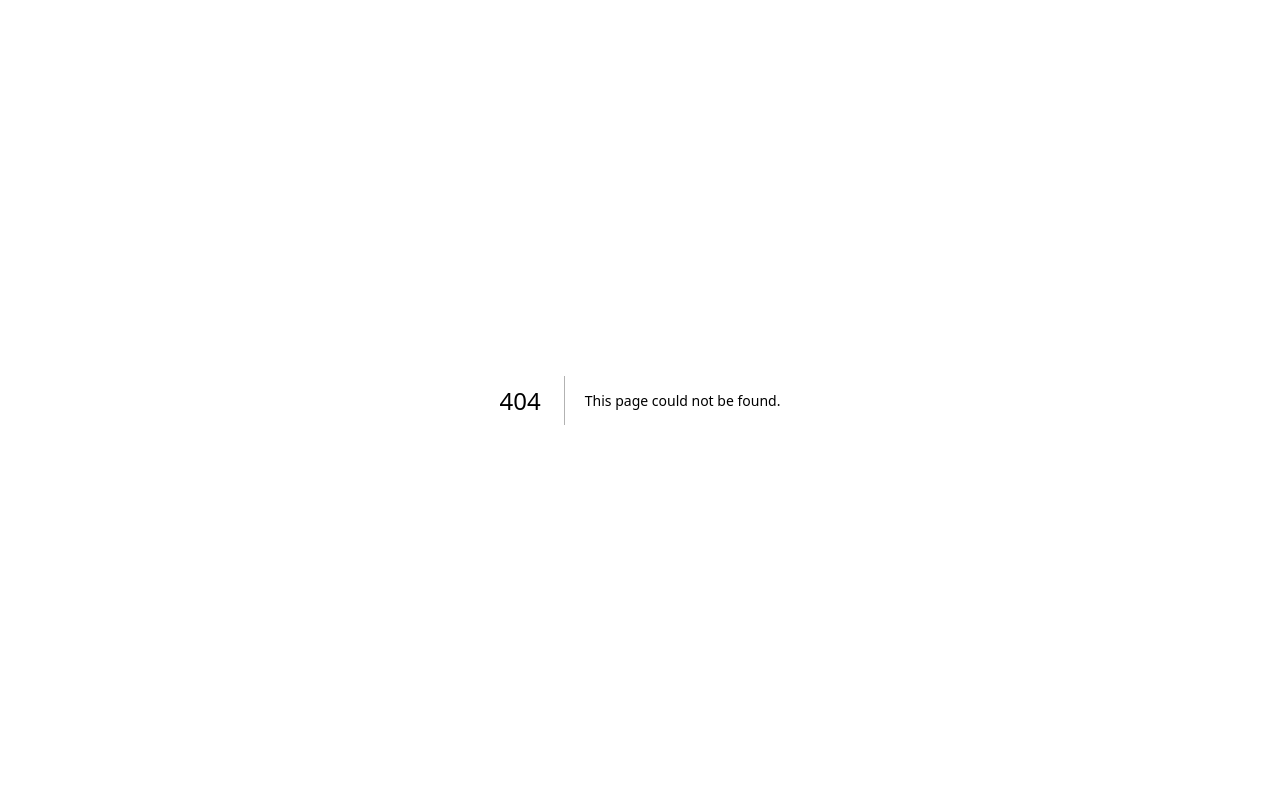
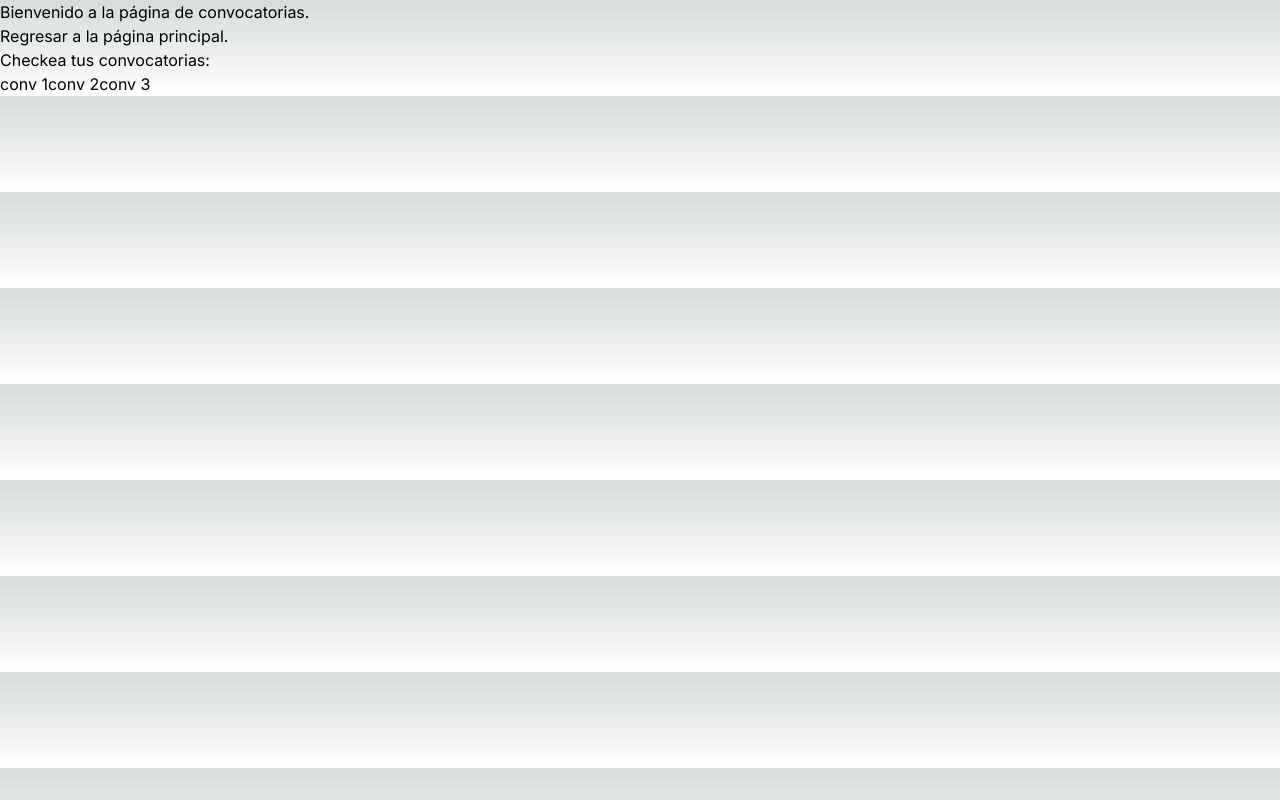
Before and after one commit to camunozv/oriun-frontend, a Next.js app: page /convocatorias in a window 1280 px wide. Before the commit this address had no page. Built offline with nearby package versions, Linux system fonts and the light colour scheme.

Commit message:
2. Routing first overview

```diff
--- a/app/about/page.jsx
+++ /dev/null
@@ -1,9 +0,0 @@
-import React from "react";
-
-export default function AboutPage() {
-  return (
-    <main>
-      <h1>Fuck the police</h1>
-    </main>
-  );
-}
--- a/app/blog/[lambda]/page.jsx
+++ /dev/null
@@ -1,11 +0,0 @@
-import React from 'react'
-
-function PostsPage() {
-  return (
-    <main>
-        <h1>Welcome to the posts page</h1>
-    </main>
-  )
-}
-
-export default PostsPage
--- a/app/blog/page.jsx
+++ /dev/null
@@ -1,16 +0,0 @@
-import React from 'react'
-import Link from 'next/link'
-
-function BlogPage() {
-  return (
-    <main>
-      <h1>
-        BLOG PAGE
-      </h1>
-      <Link href="./blog/post-1">Post1</Link>
-      <Link href="./blog/post-2">Post2</Link>
-    </main>
-  )
-}
-
-export default BlogPage
--- /dev/null
+++ b/app/convocatorias/[lambda]/page.jsx
@@ -0,0 +1,23 @@
+import Link from "next/link";
+import React from "react";
+
+function ConvocatoriasPage({ params }) {
+  return (
+    <main>
+      <h1>Información sobre convocatoria: {params.lambda} </h1>
+
+      {/*
+
+        Se debe crear un componente para la presentación de la info de una convocatoria
+        en partícular.
+
+        Más adelante debe sacarse la funcionalidad de postulación y demás.
+
+       */}
+
+       <Link href = "../convocatorias">Regresar</Link>
+    </main>
+  );
+}
+
+export default ConvocatoriasPage;
--- /dev/null
+++ b/app/convocatorias/page.jsx
@@ -0,0 +1,25 @@
+import Link from "next/link";
+import React from "react";
+
+function PresentationPage() {
+  return (
+    <main>
+      <h1>Bienvenido a la página de convocatorias.</h1>
+      <Link href="./">Regresar a la página principal.</Link>
+      <h2>Checkea tus convocatorias: </h2>
+
+      {/*
+
+      Se debe crear un componente que muestre la lista de convocatorias disponibles
+      y un poco de información al respecto.
+
+      */}
+
+      <Link href="./convocatorias/convocatoria-1">conv 1</Link>
+      <Link href="./convocatorias/convocatoria-2">conv 2</Link>
+      <Link href="./convocatorias/convocatoria-3">conv 3</Link>
+    </main>
+  );
+}
+
+export default PresentationPage;
--- /dev/null
+++ b/app/ingreso/page.jsx
@@ -0,0 +1,11 @@
+import Link from "next/link";
+import React from "react";
+
+export default function AboutPage() {
+  return (
+    <main>
+      <h1>Diseñar módulo de ingreso</h1>
+      <Link href="./convocatorias">Checkear Convocatorias</Link>
+    </main>
+  );
+}
--- a/app/page.js
+++ b/app/page.js
@@ -1,13 +1,15 @@
-import Image from "next/image";
 import Link from "next/link";
 import Header from "@/components/header";
 
 export default function Home() {
   return (
     <main className="flex min-h-screen flex-col items-center justify-between p-24">
-      <h1>Niggers</h1>
+      <h1>Main page</h1>
       <Header>Rick Sanchez</Header>
-      <Link href="./about">About</Link>
+      <h2>Aqui irá la página principal de nuestro sitio web.</h2>
+      <h2>Información sobre la DRE y la ORI etc, imagenes bonitas bla bla bla</h2>
+      <h2>Aquí irá un link de acceso al módulo de login.</h2>
+      <Link href="./ingreso">Ingresar</Link>
     </main>
   );
 }
```
